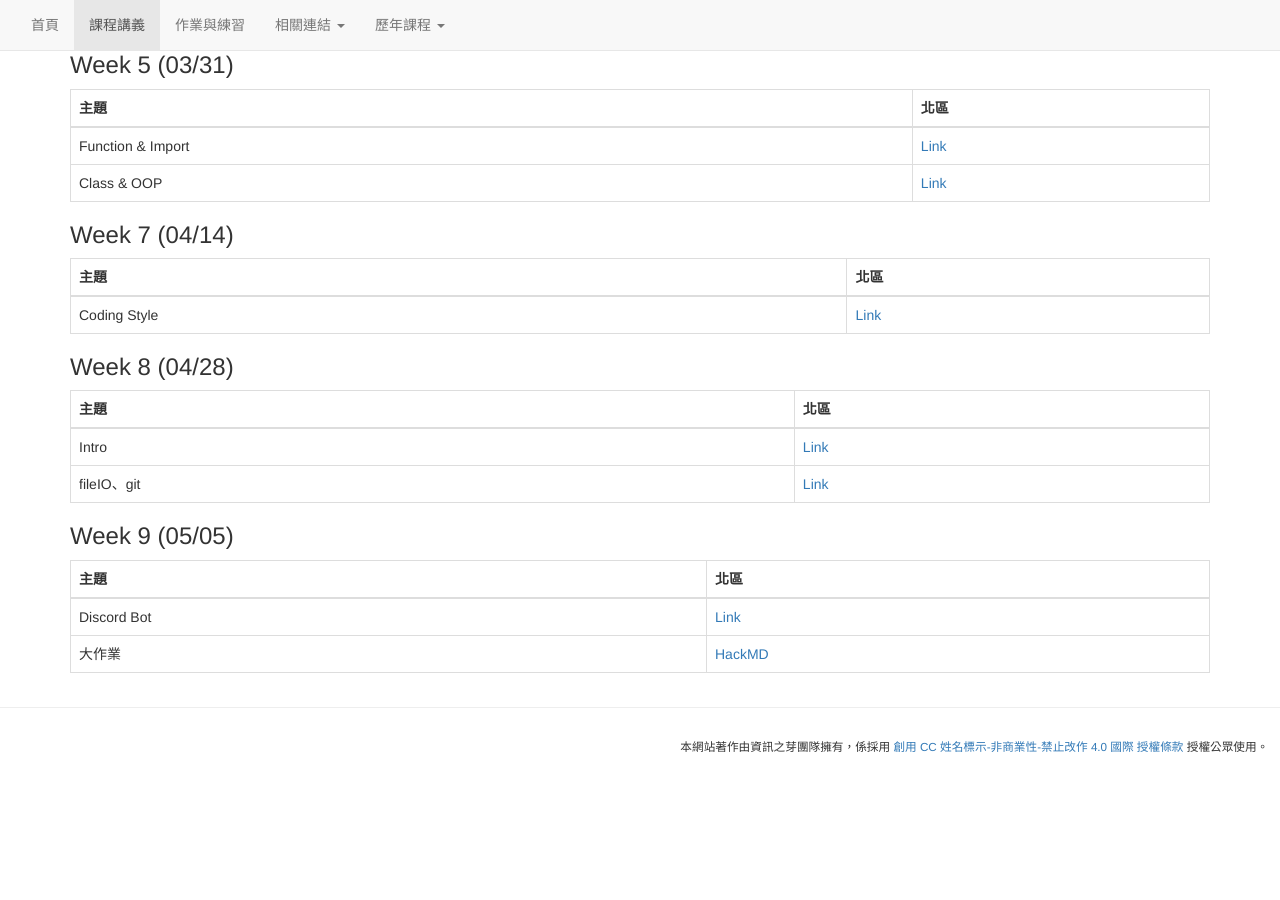
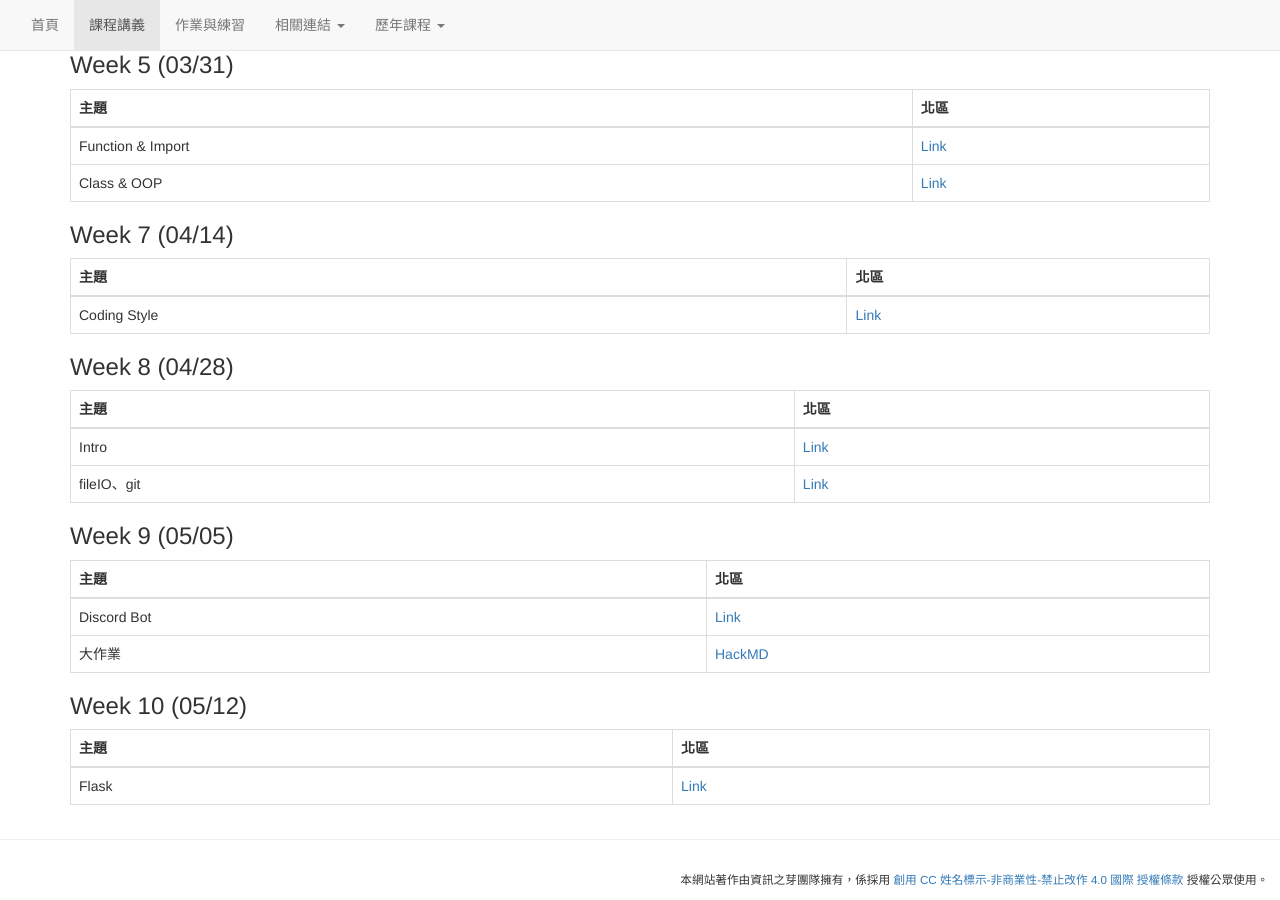
Before and after one commit to tw-csie-sprout/py2025, a Jekyll site: the page built from slides.md, in a window 1280 px wide and 900 px high, scrolled down 971 px. Built offline with Jekyll 4.4.1, drawn with Linux system fonts in a browser that asks for light colours; before the commit the page ends 1739 px from its top, so only the background shows below that.

Commit message:
Update slides.md

```diff
--- a/slides.md
+++ b/slides.md
@@ -72,3 +72,10 @@ title: "課程講義"
 | --- | --- |
 | Discord Bot| [Link](https://docs.google.com/presentation/d/1KNWFXyrA-x579KzWgZnC-o3XlW-wylDnXHHpIp2hwJw/edit?usp=sharing) |
 | 大作業 | [HackMD](https://hackmd.io/@Ev0n9YKlTzCKhedHrgZ2zw/rk6pDYsWC) |
+
+### Week 10 (05/12)
+
+{: .table .table-bordered}
+| 主題 | 北區 |
+| --- | --- |
+| Flask| [Link]([https://docs.google.com/presentation/d/1KNWFXyrA-x579KzWgZnC-o3XlW-wylDnXHHpIp2hwJw/edit?usp=sharing](https://namwoam.github.io/sprout-material/py2024-taipei-flask/slide.slides.html#/)) |
```
